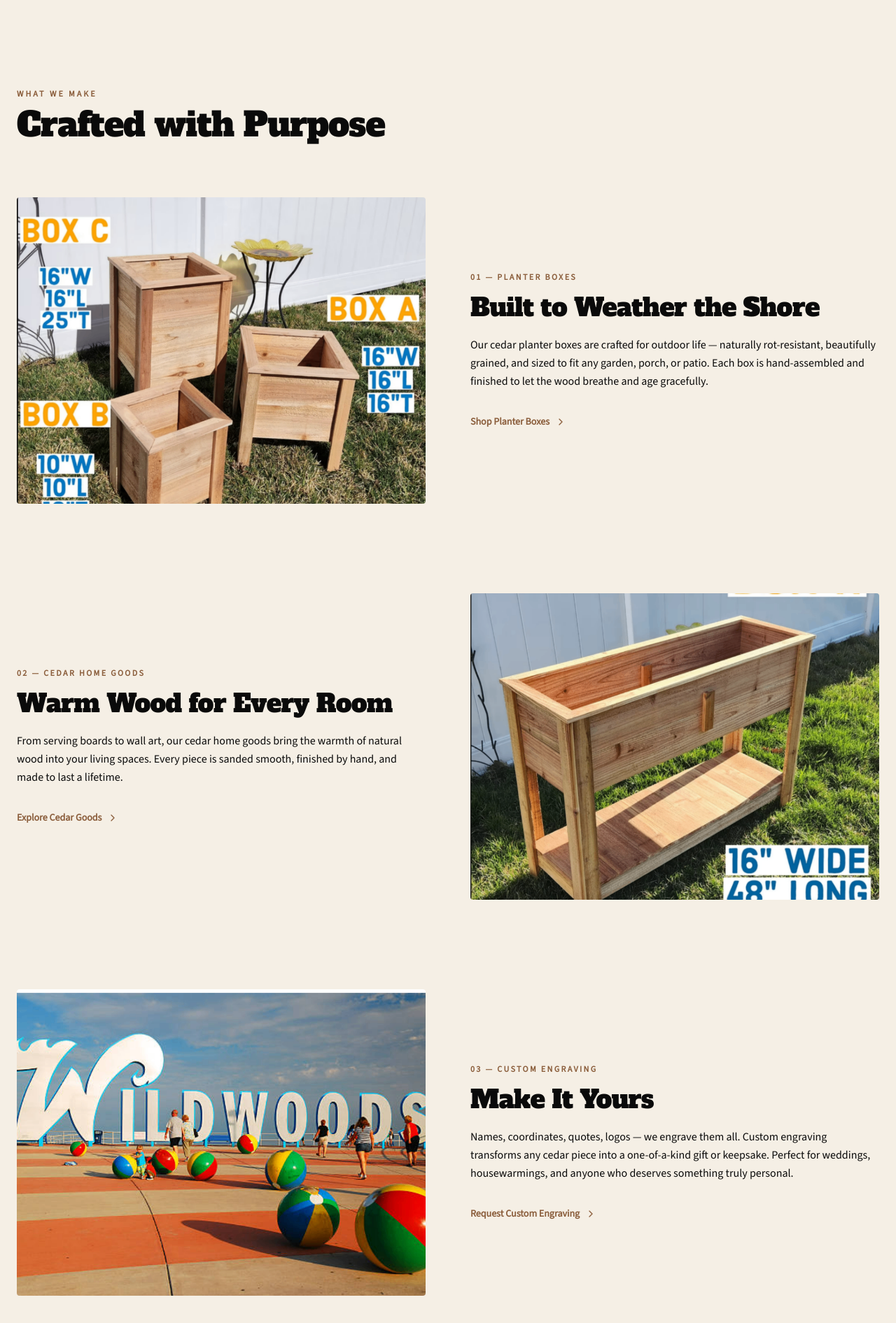
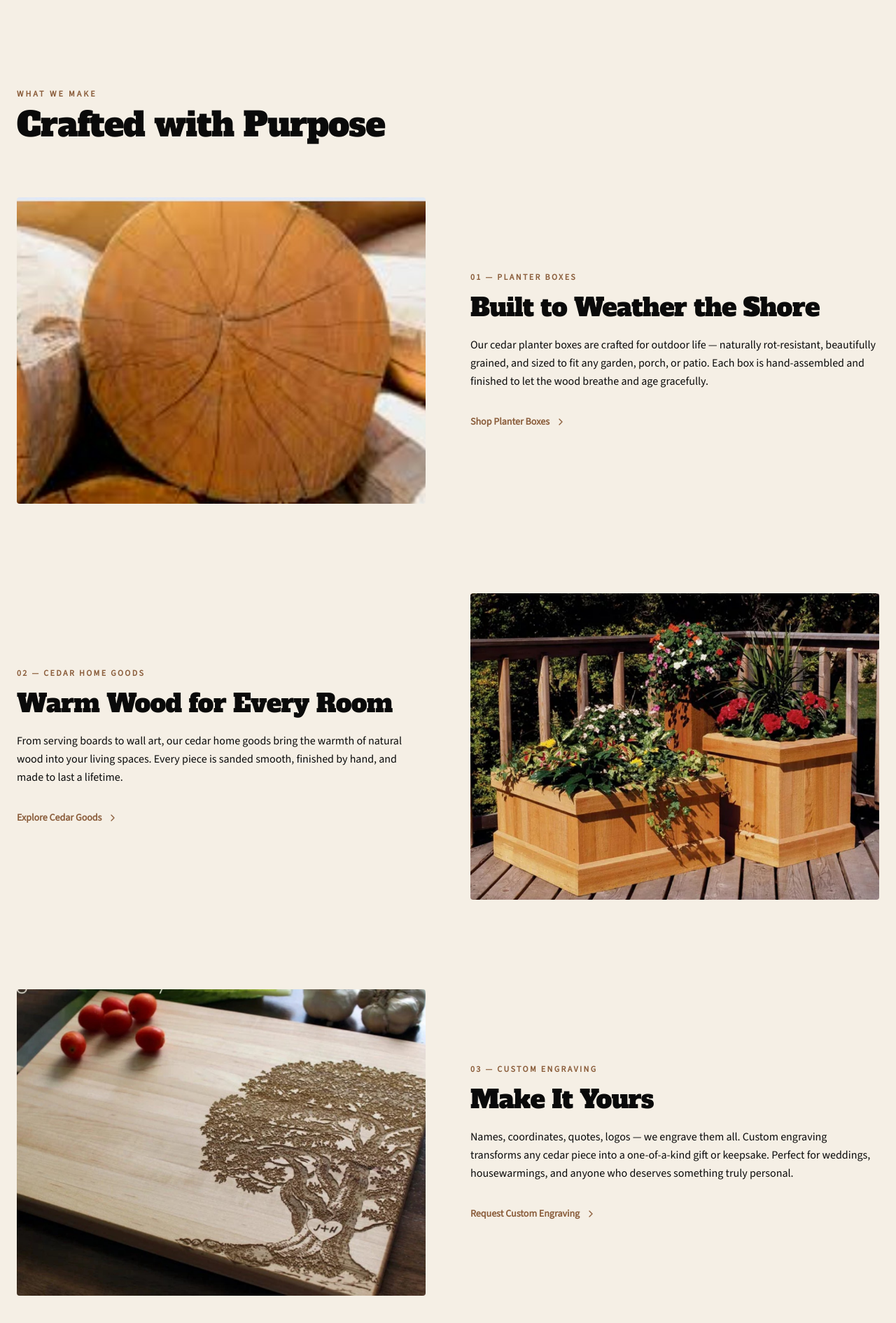
Before and after one commit to seashore-cedar/seashore-cedar, a React (Vite) app: page / in a window 1280 px wide. Shown: the part 803-2694 px from the top of the page at 70% size. Built offline with nearby package versions, Linux system fonts and the light colour scheme.

Commit message:
update photos

```diff
--- a/src/pages/cement-beach-balls.tsx
+++ b/src/pages/cement-beach-balls.tsx
@@ -206,8 +206,8 @@ export default function CementBeachBallsPage() {
       <section className="relative py-16 md:py-20 overflow-hidden">
         <div className="absolute inset-0">
           <img
-            src="/assets/BB-16Inch.png"
-            alt="16 inch painted cement beach ball"
+            src="/assets/background-header_WW.png"
+            alt="Wildwoods beach scene"
             className="w-full h-full object-cover"
           />
           <div className="absolute inset-0 bg-gradient-to-b from-stone-900/70 via-stone-900/55 to-stone-900/70" />
--- a/src/pages/index.tsx
+++ b/src/pages/index.tsx
@@ -28,7 +28,7 @@ function HeroSection() {
       {/* Full-bleed background image */}
       <div className="absolute inset-0">
         <img
-          src="/assets/background-header_WW.png"
+          src="/assets/hero1.png"
           alt="Cedar planter box in a coastal garden setting"
           className="w-full h-full object-cover"
           fetchPriority="high" />
@@ -101,7 +101,7 @@ const products = [
   title: 'Built to Weather the Shore',
   body: 'Our cedar planter boxes are crafted for outdoor life — naturally rot-resistant, beautifully grained, and sized to fit any garden, porch, or patio. Each box is hand-assembled and finished to let the wood breathe and age gracefully.',
   cta: { label: 'Shop Planter Boxes', href: '/products#planters' },
-  image: '/assets/Boxes ABC w dimensions.png',
+  image: '/assets/built_to_last.png',
   imageAlt: 'Handmade cedar planter boxes in an outdoor garden',
   reverse: false
 },
@@ -111,7 +111,7 @@ const products = [
   title: 'Warm Wood for Every Room',
   body: 'From serving boards to wall art, our cedar home goods bring the warmth of natural wood into your living spaces. Every piece is sanded smooth, finished by hand, and made to last a lifetime.',
   cta: { label: 'Explore Cedar Goods', href: '/products#cedar-goods' },
-  image: '/assets/Box H.png',
+  image: '/assets/boxes1.png',
   imageAlt: 'Handmade cedar wood home goods and artisan crafts',
   reverse: true
 },
@@ -121,7 +121,7 @@ const products = [
   title: 'Make It Yours',
   body: 'Names, coordinates, quotes, logos — we engrave them all. Custom engraving transforms any cedar piece into a one-of-a-kind gift or keepsake. Perfect for weddings, housewarmings, and anyone who deserves something truly personal.',
   cta: { label: 'Request Custom Engraving', href: '/custom-orders' },
-  image: '/assets/background-header_WW.png',
+  image: '/assets/customengraved.png',
   imageAlt: 'Custom laser engraving on cedar wood close-up',
   reverse: false
 }];
@@ -214,7 +214,7 @@ function CraftsmanshipSection() {
             style={{ aspectRatio: '4/3' }}>
 
             <img
-              src="/assets/pic for site Melissa and Me.jpg"
+              src="/assets/Glued_Joints.png"
               alt="Craftsman hands working cedar wood"
               className="w-full h-full object-cover" />
 
@@ -307,7 +307,7 @@ function EngravingCalloutSection() {
 
             <div className="relative overflow-hidden rounded-sm" style={{ aspectRatio: '3/4', zIndex: 1 }}>
               <img
-                src="/assets/background-header_WW.png"
+                src="/assets/customengraved2.png"
                 alt="Custom engraving on cedar wood close-up"
                 className="w-full h-full object-cover" />
 
@@ -327,7 +327,7 @@ function CTASection() {
       {/* Wood texture background */}
       <div className="absolute inset-0">
         <img
-          src="/assets/background-header_WW.png"
+          src="/assets/customengraved2.png"
           alt=""
           aria-hidden="true"
           className="w-full h-full object-cover" />
```
